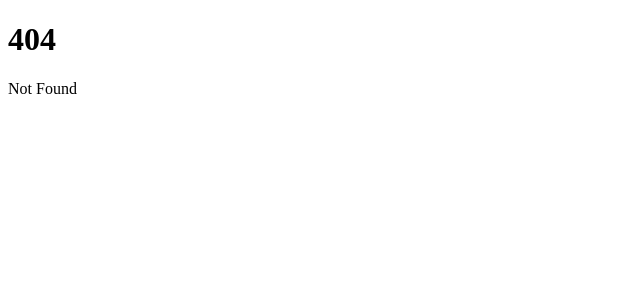
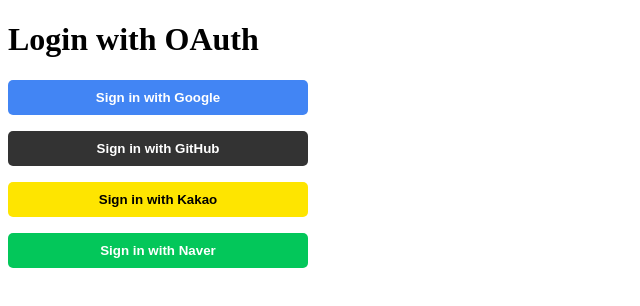
Before and after one commit to HP657/PREMIUMY, a SvelteKit app in the folder FrontEnd/: page /login in a window 1280 px wide. Before the commit this address had no page. Shown: the top 306 px of the page, without its empty margins (0-640 px from the left). Built offline with nearby package versions, Linux system fonts and the light colour scheme.

Commit message:
✨ feat(auth): implement login check page with user info & API setup

```diff
--- a/FrontEnd/package.json
+++ b/FrontEnd/package.json
@@ -19,5 +19,8 @@
 		"svelte-check": "^4.0.0",
 		"typescript": "^5.0.0",
 		"vite": "^7.0.4"
+	},
+	"dependencies": {
+		"axios": "^1.10.0"
 	}
 }
--- /dev/null
+++ b/FrontEnd/src/routes/login/+page.svelte
@@ -0,0 +1,35 @@
+<script lang="ts">
+  const BACKEND_URL = 'http://localhost:3000'; // NestJS 서버 주소
+
+  const OAUTH_PROVIDERS = [
+    { name: "Google", url: `${BACKEND_URL}/api/auth/google`, color: "#4285F4" },
+    { name: "GitHub", url: `${BACKEND_URL}/api/auth/github`, color: "#333" },
+    { name: "Kakao", url: `${BACKEND_URL}/api/auth/kakao`, color: "#FEE500", textColor: "#000" },
+    { name: "Naver", url: `${BACKEND_URL}/api/auth/naver`, color: "#03C75A" }
+  ];
+
+  const loginWith = (url: string) => {
+    window.location.href = url; // 백엔드 OAuth 진입점으로 리다이렉트
+  };
+</script>
+
+<h1>Login with OAuth</h1>
+
+<div style="display: flex; flex-direction: column; gap: 1rem; max-width: 300px">
+  {#each OAUTH_PROVIDERS as provider}
+    <button
+      on:click={() => loginWith(provider.url)}
+      style="
+        background-color: {provider.color};
+        color: {provider.textColor ?? '#fff'};
+        padding: 10px;
+        border: none;
+        border-radius: 5px;
+        font-weight: bold;
+        cursor: pointer;
+      "
+    >
+      Sign in with {provider.name}
+    </button>
+  {/each}
+</div>
```
Also changed, not shown: FrontEnd/src/components/LogoutButton.svelte (added, +17 -0 lines), FrontEnd/src/lib/api.ts (added, +22 -0 lines), FrontEnd/src/routes/+page.svelte (+23 -2 lines), 1 other file (tests, documents, lock files or other folders).
